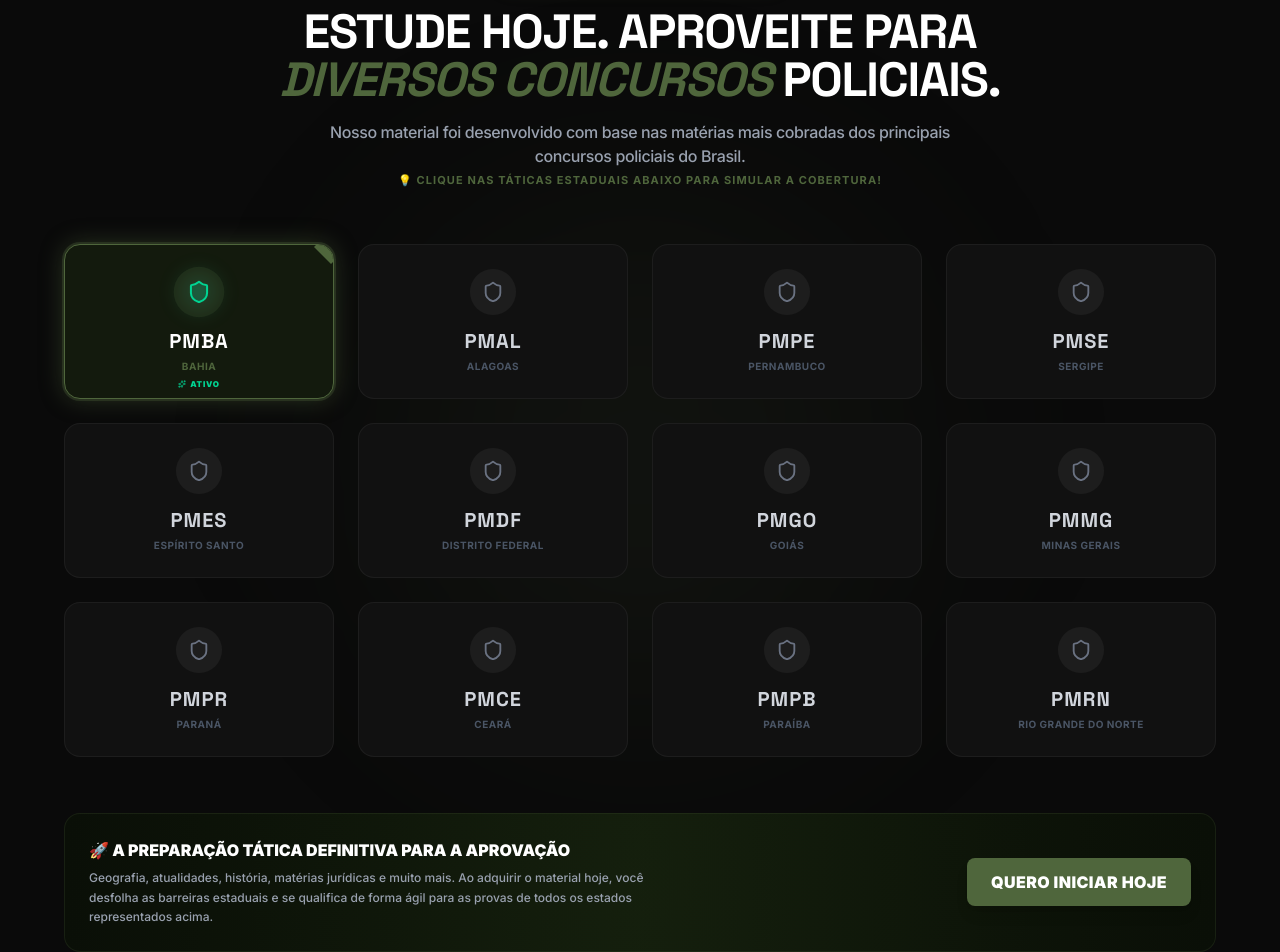
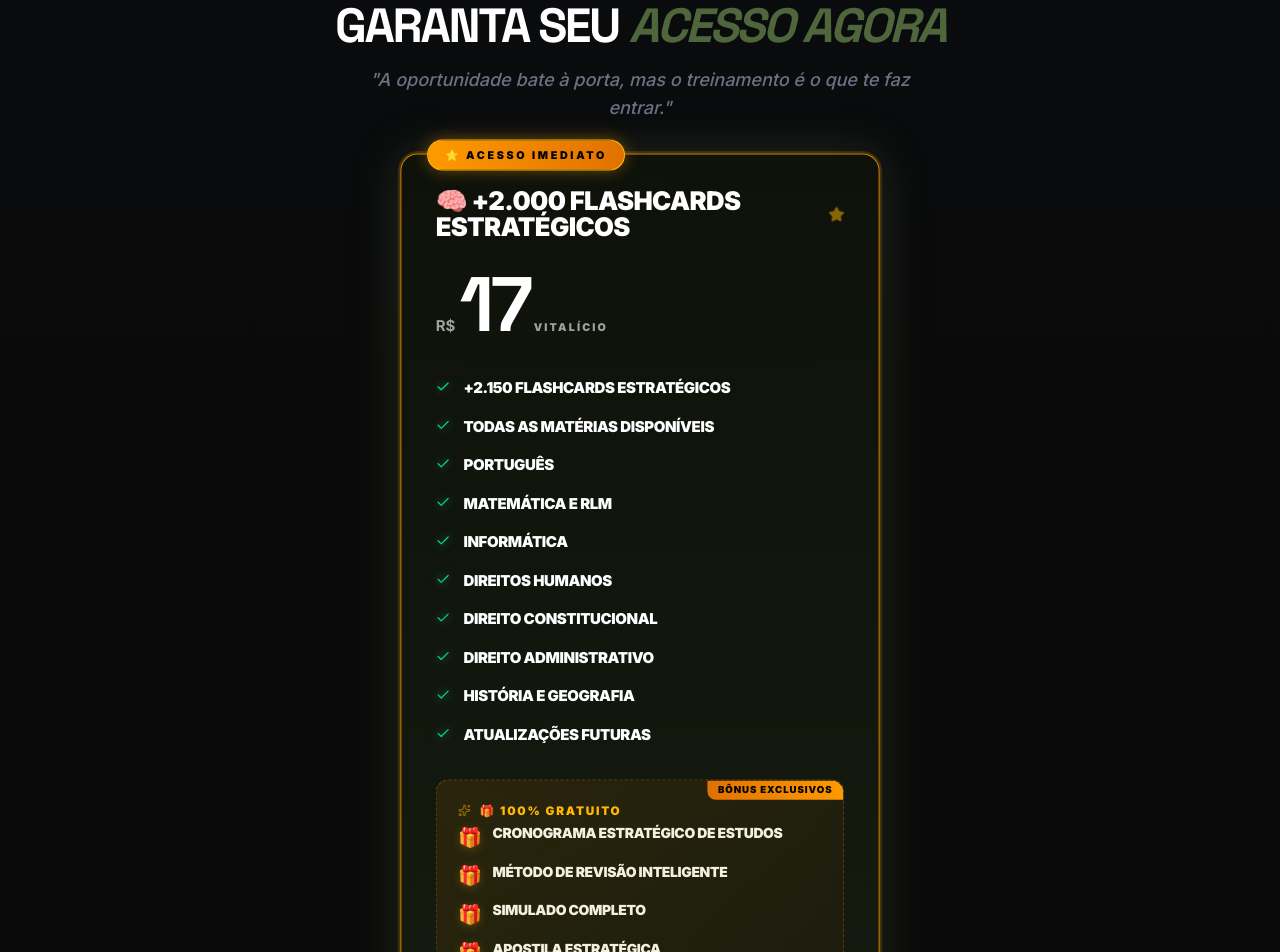
Before and after one commit to txalexandre12-arch/operacaoaprovado, a React (Vite) app: page / in a window 1280 px wide. Shown: the part 4060-5012 px from the top of the page. Built offline with nearby package versions, Linux system fonts and the light colour scheme.

Commit message:
refactor: remove CompatibleExams component
Deleted the unused CompatibleExams component and its import to clean up the landing page structure.

```diff
--- a/src/App.tsx
+++ b/src/App.tsx
@@ -2,7 +2,6 @@ import { motion } from "motion/react";
 import { PainSolution } from "./components/PainSolution";
 import { Pricing } from "./components/Pricing";
 import { Testimonials } from "./components/Testimonials";
-import { CompatibleExams } from "./components/CompatibleExams";
 import { Guarantee } from "./components/Guarantee";
 import { FAQ } from "./components/FAQ";
 import { Footer } from "./components/Footer";
@@ -56,7 +55,6 @@ export default function App() {
         </div>
         <PainSolution />
         <div id="depoimentos"><Testimonials /></div>
-        <CompatibleExams />
         <Pricing />
         <Guarantee />
         <div id="faq"><FAQ /></div>
--- a/src/components/CompatibleExams.tsx
+++ /dev/null
@@ -1,166 +0,0 @@
-import { useState } from "react";
-import { Shield, Sparkles } from "lucide-react";
-import { motion } from "motion/react";
-
-const CONCURSOS = [
-  { id: "PMBA", name: "PMBA", state: "Bahia" },
-  { id: "PMAL", name: "PMAL", state: "Alagoas" },
-  { id: "PMPE", name: "PMPE", state: "Pernambuco" },
-  { id: "PMSE", name: "PMSE", state: "Sergipe" },
-  { id: "PMES", name: "PMES", state: "Espírito Santo" },
-  { id: "PMDF", name: "PMDF", state: "Distrito Federal" },
-  { id: "PMGO", name: "PMGO", state: "Goiás" },
-  { id: "PMMG", name: "PMMG", state: "Minas Gerais" },
-  { id: "PMPR", name: "PMPR", state: "Paraná" },
-  { id: "PMCE", name: "PMCE", state: "Ceará" },
-  { id: "PMPB", name: "PMPB", state: "Paraíba" },
-  { id: "PMRN", name: "PMRN", state: "Rio Grande do Norte" },
-];
-
-export function CompatibleExams() {
-  // Store selected/clicked cards to add high-energy glowing states
-  const [selectedCards, setSelectedCards] = useState<Record<string, boolean>>({
-    PMBA: true, // Let PMBA start activated as a default demo of the glow
-  });
-
-  const toggleCard = (id: string) => {
-    setSelectedCards((prev) => ({
-      ...prev,
-      [id]: !prev[id],
-    }));
-  };
-
-  return (
-    <section className="py-24 px-4 bg-[#0a0a0a] relative overflow-hidden border-t border-white/5">
-      {/* Background tatic textures (military grid lines / dot patterns) */}
-      <div className="absolute inset-0 dot-pattern opacity-15 pointer-events-none" />
-      <div className="absolute top-1/2 left-1/2 -translate-x-1/2 -translate-y-1/2 w-[500px] h-[500px] bg-primary/10 rounded-full blur-[120px] pointer-events-none" />
-
-      <div className="max-w-6xl mx-auto relative z-10">
-
-        {/* Badge Indicator Section */}
-        <div className="flex flex-col items-center text-center mb-14">
-          <motion.div
-            initial={{ opacity: 0, y: 15 }}
-            whileInView={{ opacity: 1, y: 0 }}
-            viewport={{ once: true }}
-            className="inline-flex items-center gap-2 px-4 py-1.5 bg-[#13180e] border border-primary/30 text-emerald-400 text-[10px] md:text-xs font-black uppercase tracking-[0.25em] rounded-full shadow-[0_0_15px_rgba(79,102,60,0.2)] mb-4"
-          >
-            <span className="text-emerald-400">✅</span>
-            <span>CONCURSOS COMPATÍVEIS</span>
-          </motion.div>
-
-          <motion.h2
-            initial={{ opacity: 0, y: 15 }}
-            whileInView={{ opacity: 1, y: 0 }}
-            viewport={{ once: true }}
-            transition={{ delay: 0.1 }}
-            className="text-3xl md:text-5xl font-display font-black uppercase tracking-tight max-w-3xl leading-none text-white"
-          >
-            Estude Hoje. Aproveite para <span className="text-primary italic">Diversos Concursos</span> Policiais.
-          </motion.h2>
-
-          <motion.p
-            initial={{ opacity: 0, y: 15 }}
-            whileInView={{ opacity: 1, y: 0 }}
-            viewport={{ once: true }}
-            transition={{ delay: 0.2 }}
-            className="text-gray-400 text-sm md:text-base mt-4 max-w-2xl font-medium tracking-tight"
-          >
-            Nosso material foi desenvolvido com base nas matérias mais cobradas dos principais concursos policiais do Brasil.
-            <span className="block mt-1 text-[11px] text-primary font-bold uppercase tracking-widest">
-              💡 Clique nas táticas estaduais abaixo para simular a cobertura!
-            </span>
-          </motion.p>
-        </div>
-
-        {/* 12 Exam Cards Grid */}
-        <div className="grid grid-cols-2 sm:grid-cols-3 md:grid-cols-4 gap-4 md:gap-6">
-          {CONCURSOS.map((concurso, idx) => {
-            const isSelected = selectedCards[concurso.id];
-
-            return (
-              <motion.div
-                key={concurso.id}
-                initial={{ opacity: 0, scale: 0.9, y: 20 }}
-                whileInView={{ opacity: 1, scale: 1, y: 0 }}
-                viewport={{ once: true, margin: "-30px" }}
-                transition={{ delay: (idx % 4) * 0.05, duration: 0.4 }}
-                whileHover={{ scale: 1.05, translateY: -2 }}
-                onClick={() => toggleCard(concurso.id)}
-                className={`cursor-pointer select-none relative p-6 rounded-2xl border transition-all duration-300 flex flex-col items-center text-center justify-center min-h-[140px] overflow-hidden ${
-                  isSelected
-                    ? "bg-[#131a0d] border-primary shadow-[0_0_25px_rgba(79,102,60,0.45)] ring-2 ring-primary/30"
-                    : "bg-[#111] border-white/5 hover:border-primary/40 hover:bg-[#0c0f0a] hover:shadow-[0_0_15px_rgba(79,102,60,0.15)]"
-                }`}
-              >
-                {/* Tactical Corner Indicator on Select */}
-                {isSelected && (
-                  <div className="absolute top-0 right-0 w-8 h-8 overflow-hidden pointer-events-none">
-                    <div className="absolute top-[-10px] right-[-10px] w-6 h-6 bg-primary rotate-45" />
-                  </div>
-                )}
-
-                {/* Shield Icon container with glowing pulse on selection */}
-                <div className={`p-3 rounded-full mb-3 transition-all duration-300 ${
-                  isSelected
-                    ? "bg-primary/20 text-emerald-400 scale-110 drop-shadow-[0_0_8px_rgba(52,211,153,0.4)]"
-                    : "bg-white/5 text-gray-500"
-                }`}>
-                  <Shield size={22} className={`${isSelected ? "fill-emerald-400/20" : ""}`} />
-                </div>
-
-                {/* State Acronym */}
-                <span className={`text-lg md:text-xl font-display font-black tracking-wider transition-colors uppercase ${
-                  isSelected ? "text-white" : "text-gray-300"
-                }`}>
-                  {concurso.name}
-                </span>
-
-                {/* State Friendly description / region */}
-                <span className={`text-[10px] font-bold uppercase tracking-wider mt-1 transition-colors ${
-                  isSelected ? "text-primary" : "text-gray-600"
-                }`}>
-                  {concurso.state}
-                </span>
-
-                {/* Click animation sparkles effect */}
-                {isSelected && (
-                  <div className="absolute bottom-2 hidden sm:flex items-center gap-1 text-[8px] font-black text-emerald-400 tracking-widest uppercase">
-                    <Sparkles size={8} className="animate-spin" />
-                    <span>ATIVO</span>
-                  </div>
-                )}
-              </motion.div>
-            );
-          })}
-        </div>
-
-        {/* Motivational Banner Frame below grid */}
-        <motion.div
-          initial={{ opacity: 0, y: 15 }}
-          whileInView={{ opacity: 1, y: 0 }}
-          viewport={{ once: true }}
-          className="mt-14 p-6 rounded-2xl bg-gradient-to-r from-[#0a0f07] via-[#121c0b] to-[#0a0f07] border border-primary/20 text-center relative overflow-hidden flex flex-col md:flex-row items-center justify-between gap-6"
-        >
-          <div className="absolute inset-0 bg-glow opacity-30 pointer-events-none" />
-          <div className="text-left max-w-xl z-10">
-            <h4 className="text-sm md:text-base font-black uppercase text-white mb-1.5">
-              🚀 A preparação tática definitiva para a aprovação
-            </h4>
-            <p className="text-xs text-gray-400 leading-relaxed font-sans font-medium">
-              Geografia, atualidades, história, matérias jurídicas e muito mais. Ao adquirir o material hoje, você desfolha as barreiras estaduais e se qualifica de forma ágil para as provas de todos os estados representados acima.
-            </p>
-          </div>
-          <a
-            href="#acesso"
-            className="w-full md:w-auto px-6 py-3 bg-primary text-white font-sans font-black rounded-lg text-base uppercase tracking-wide text-center hover:bg-white hover:text-black transition-all shadow-lg shrink-0 z-10"
-          >
-            Quero Iniciar Hoje
-          </a>
-        </motion.div>
-
-      </div>
-    </section>
-  );
-}
```
